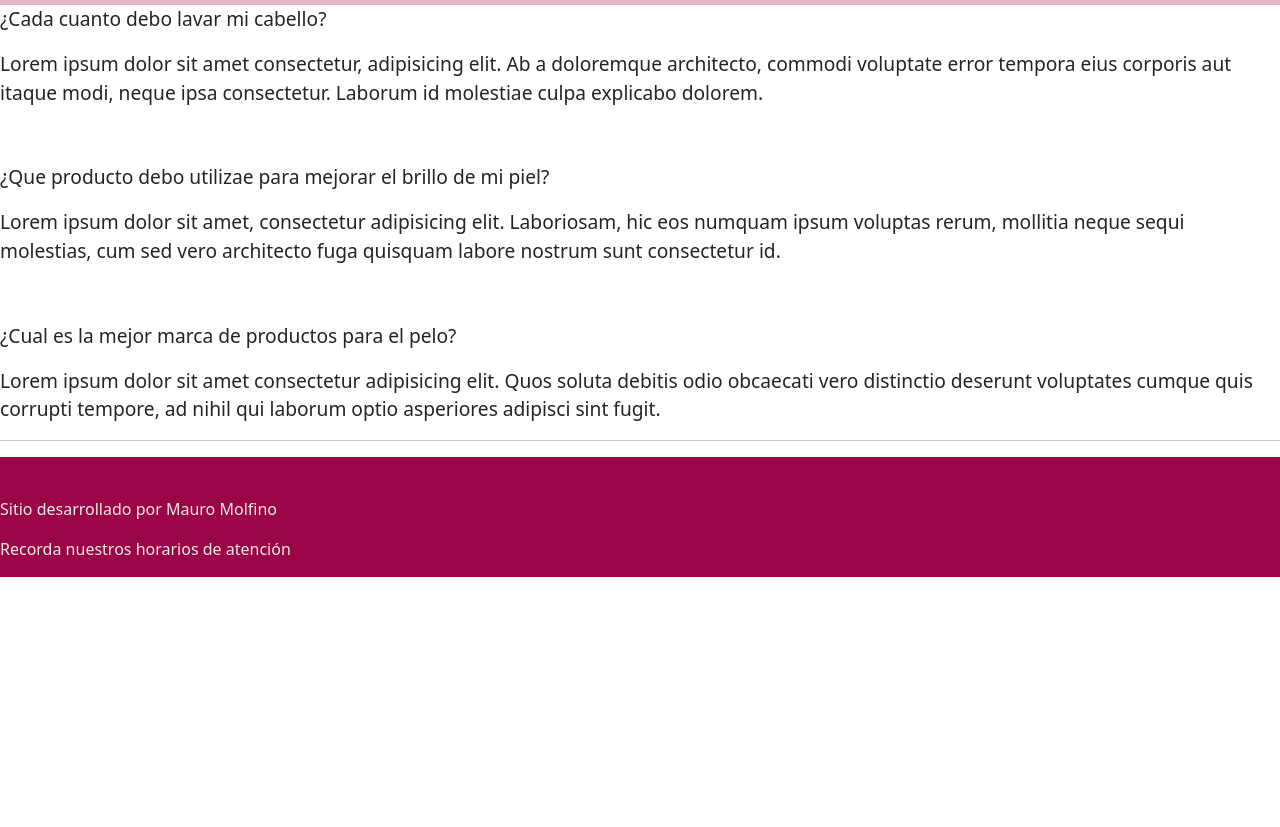
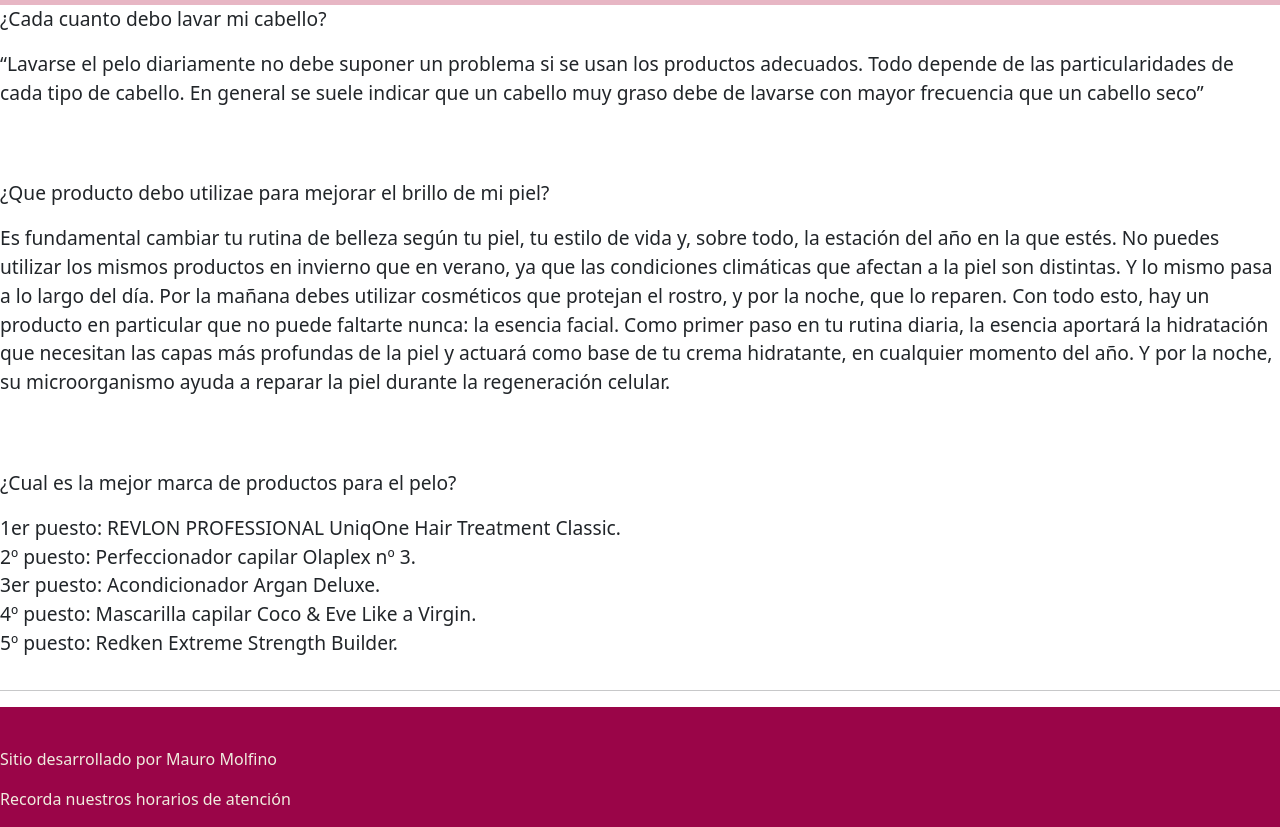
Before and after one commit to mhmolfino/Beautytocare, a website: page pages/FAQ.html in a window 1280 px wide. Shown: the part 51-878 px from the top of the page. Before the commit the page ends 800 px from the top, so only its background shows below. Drawn offline with nearby package versions, Linux system fonts and the light colour scheme.

Commit message:
Avance 06-12-22

```diff
--- a/pages/FAQ.html
+++ b/pages/FAQ.html
@@ -6,7 +6,8 @@
     <meta http-equiv="X-UA-Compatible" content="IE=edge">
     <meta name="viewport" content="width=device-width, initial-scale=1.0">
     <title>Beauty to care - Noticias</title>
-    <link href="https://cdn.jsdelivr.net/npm/bootstrap@5.2.2/dist/css/bootstrap.min.css" rel="stylesheet" integrity="sha384-Zenh87qX5JnK2Jl0vWa8Ck2rdkQ2Bzep5IDxbcnCeuOxjzrPF/et3URy9Bv1WTRi" crossorigin="anonymous">
+    <link href="https://cdn.jsdelivr.net/npm/bootstrap@5.2.2/dist/css/bootstrap.min.css" rel="stylesheet"
+        integrity="sha384-Zenh87qX5JnK2Jl0vWa8Ck2rdkQ2Bzep5IDxbcnCeuOxjzrPF/et3URy9Bv1WTRi" crossorigin="anonymous">
     <link rel="stylesheet" href="../css/styles.css" />
 </head>
 
@@ -44,15 +45,37 @@
     <section>
         <div class="faq__q">
             <p>¿Cada cuanto debo lavar mi cabello? </p>
-            Lorem ipsum dolor sit amet consectetur, adipisicing elit. Ab a doloremque architecto, commodi voluptate error tempora eius corporis aut itaque modi, neque ipsa consectetur. Laborum id molestiae culpa explicabo dolorem.
+            <p>
+                “Lavarse el pelo diariamente no debe suponer un problema si se usan los productos adecuados. Todo
+                depende de
+                las particularidades de cada tipo de cabello. En general se suele indicar que un cabello muy graso debe
+                de
+                lavarse con mayor frecuencia que un cabello seco”
+            </p>
         </div>
         <div class="faq__q">
             <p>¿Que producto debo utilizae para mejorar el brillo de mi piel?</p>
-            Lorem ipsum dolor sit amet, consectetur adipisicing elit. Laboriosam, hic eos numquam ipsum voluptas rerum, mollitia neque sequi molestias, cum sed vero architecto fuga quisquam labore nostrum sunt consectetur id.
+            <p>
+                Es fundamental cambiar tu rutina de belleza según tu piel, tu estilo de vida y, sobre todo, la estación
+                del
+                año en la que estés. No puedes utilizar los mismos productos en invierno que en verano, ya que las
+                condiciones climáticas que afectan a la piel son distintas. Y lo mismo pasa a lo largo del día. Por la
+                mañana debes utilizar cosméticos que protejan el rostro, y por la noche, que lo reparen.
+                Con todo esto, hay un producto en particular que no puede faltarte nunca: la esencia facial. Como primer
+                paso en tu rutina diaria, la esencia aportará la hidratación que necesitan las capas más profundas de la
+                piel y actuará como base de tu crema hidratante, en cualquier momento del año. Y por la noche, su
+                microorganismo ayuda a reparar la piel durante la regeneración celular.
+            </p>
         </div>
         <div class="faq__q">
             <p>¿Cual es la mejor marca de productos para el pelo?</p>
-            Lorem ipsum dolor sit amet consectetur adipisicing elit. Quos soluta debitis odio obcaecati vero distinctio deserunt voluptates cumque quis corrupti tempore, ad nihil qui laborum optio asperiores adipisci sint fugit.
+            <p>
+                1er puesto: REVLON PROFESSIONAL UniqOne Hair Treatment Classic.<br>
+                2º puesto: Perfeccionador capilar Olaplex nº 3.<br>
+                3er puesto: Acondicionador Argan Deluxe.<br>
+                4º puesto: Mascarilla capilar Coco & Eve Like a Virgin.<br>
+                5º puesto: Redken Extreme Strength Builder.<br>
+            </p>
         </Div>
     </section>
 
@@ -63,7 +86,9 @@
         <p>Recorda nuestros horarios de atención</p>
 
     </footer>
-    <script src="https://cdn.jsdelivr.net/npm/bootstrap@5.2.2/dist/js/bootstrap.bundle.min.js" integrity="sha384-OERcA2EqjJCMA+/3y+gxIOqMEjwtxJY7qPCqsdltbNJuaOe923+mo//f6V8Qbsw3" crossorigin="anonymous"></script>
+    <script src="https://cdn.jsdelivr.net/npm/bootstrap@5.2.2/dist/js/bootstrap.bundle.min.js"
+        integrity="sha384-OERcA2EqjJCMA+/3y+gxIOqMEjwtxJY7qPCqsdltbNJuaOe923+mo//f6V8Qbsw3"
+        crossorigin="anonymous"></script>
 </body>
 
 </html>
--- a/scss/_global.scss
+++ b/scss/_global.scss
@@ -16,7 +16,6 @@
 }
 
 h1 {
-    margin-left: 2%;
     color: $title_color;
 
 }
--- a/scss/_products.scss
+++ b/scss/_products.scss
@@ -19,6 +19,7 @@
     background-attachment: fixed;
     position: relative;
     justify-content: center;
+    padding-top: 3rem;
     width: 100%;
     height: 100%;
 }
```
Also changed, not shown: index.html (+0 -2 lines), pages/contact.html (+1 -1 lines), css/styles.css, 1 other file.
